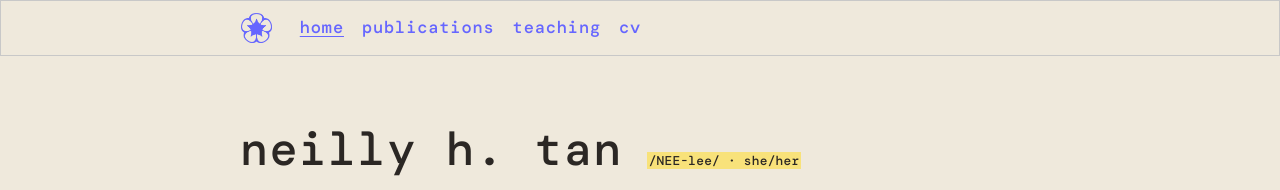
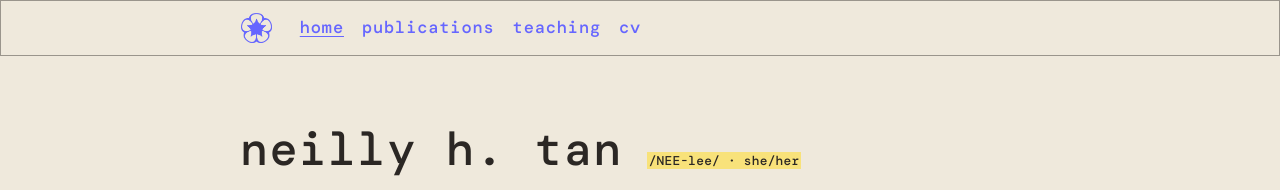
Before and after one commit to neillytan/neillytan.github.io, a Jekyll site: the page built from index.html, in a window 1280 px wide. Shown: the top 190 px of the page. Built offline with Jekyll 4.4.1, drawn with Linux system fonts in a browser that asks for light colours; some web fonts are replaced.

Commit message:
Darker nav border; notice cream closer to page
Co-Authored-By: Claude Opus 5.5 <noreply@anthropic.com>

```diff
--- a/assets/css/style.css
+++ b/assets/css/style.css
@@ -53,7 +53,7 @@ p { margin: 0 0 1rem; }
   height: 56px;
   padding: 0 max(var(--gutter), calc((100% - 800px) / 2));
   background: var(--bg);
-  border: 1px solid var(--line);
+  border: 1px solid #9a958c;
 }
 .logo { display: flex; align-items: center; gap: 5px; }
 .logo img { display: block; height: 30px; width: auto; }
@@ -91,12 +91,12 @@ p { margin: 0 0 1rem; }
 .photo-wrap { justify-self: end; width: 140px; margin: 110px 12px 0 0; }
 .photo { position: relative; transform: rotate(3deg); }
 .photo::before { content: ""; position: absolute; inset: 20px -10px -20px 10px; background: var(--accent); border: 1.5px solid #9a958c; transform: rotate(-5deg); }
-.photo::after { content: ""; position: absolute; inset: 0; background: #f6f2ea; }
+.photo::after { content: ""; position: absolute; inset: 0; background: #f3eee3; }
 .photo .portrait { position: relative; z-index: 1; display: block; width: 100%; aspect-ratio: 4 / 5; object-fit: cover; object-position: center 40%; padding: 2px; filter: grayscale(1) contrast(1.15) brightness(1); }
 
 .kaomoji { font-size: 0.9em; letter-spacing: 0.02em; margin-left: 0.25em; color: #333; white-space: nowrap; position: relative; top: -1px; }
 
-.job-note { margin: 0 0 20px; padding: 11px 14px; border: 1.5px solid #9a958c; background: #f6f2ea; color: var(--text); font-family: var(--heading-font); font-size: 13.5px; line-height: 1.8; }
+.job-note { margin: 0 0 20px; padding: 11px 14px; border: 1.5px solid #9a958c; background: #f3eee3; color: var(--text); font-family: var(--heading-font); font-size: 13.5px; line-height: 1.8; }
 .job-note a { color: var(--text); text-decoration-color: var(--accent); white-space: nowrap; }
 .job-note a:hover { background: var(--highlight); color: var(--text); text-decoration-color: var(--text); }
 .job-label { margin-right: 8px; padding: 1px 5px; color: var(--text); background: var(--highlight); }
```
